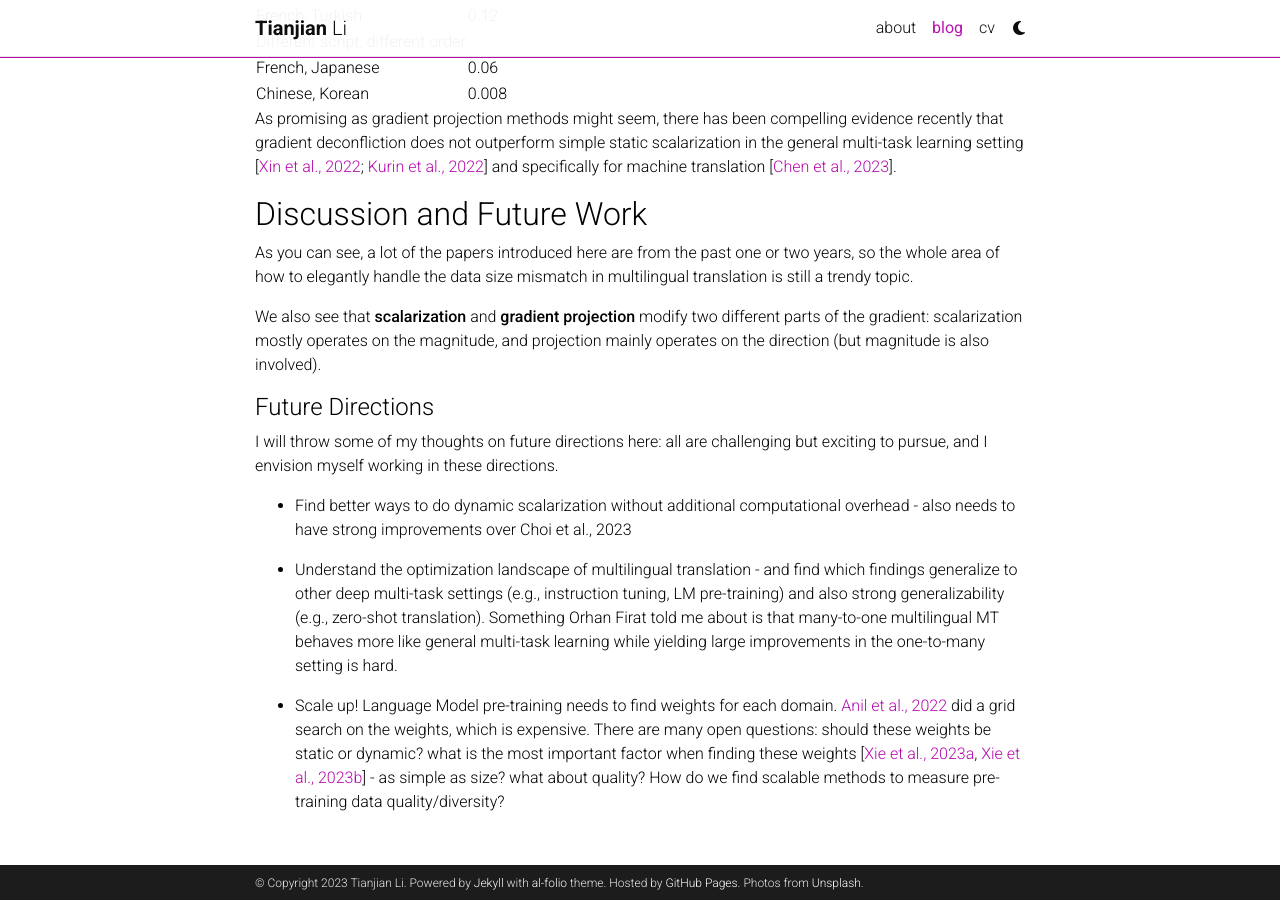
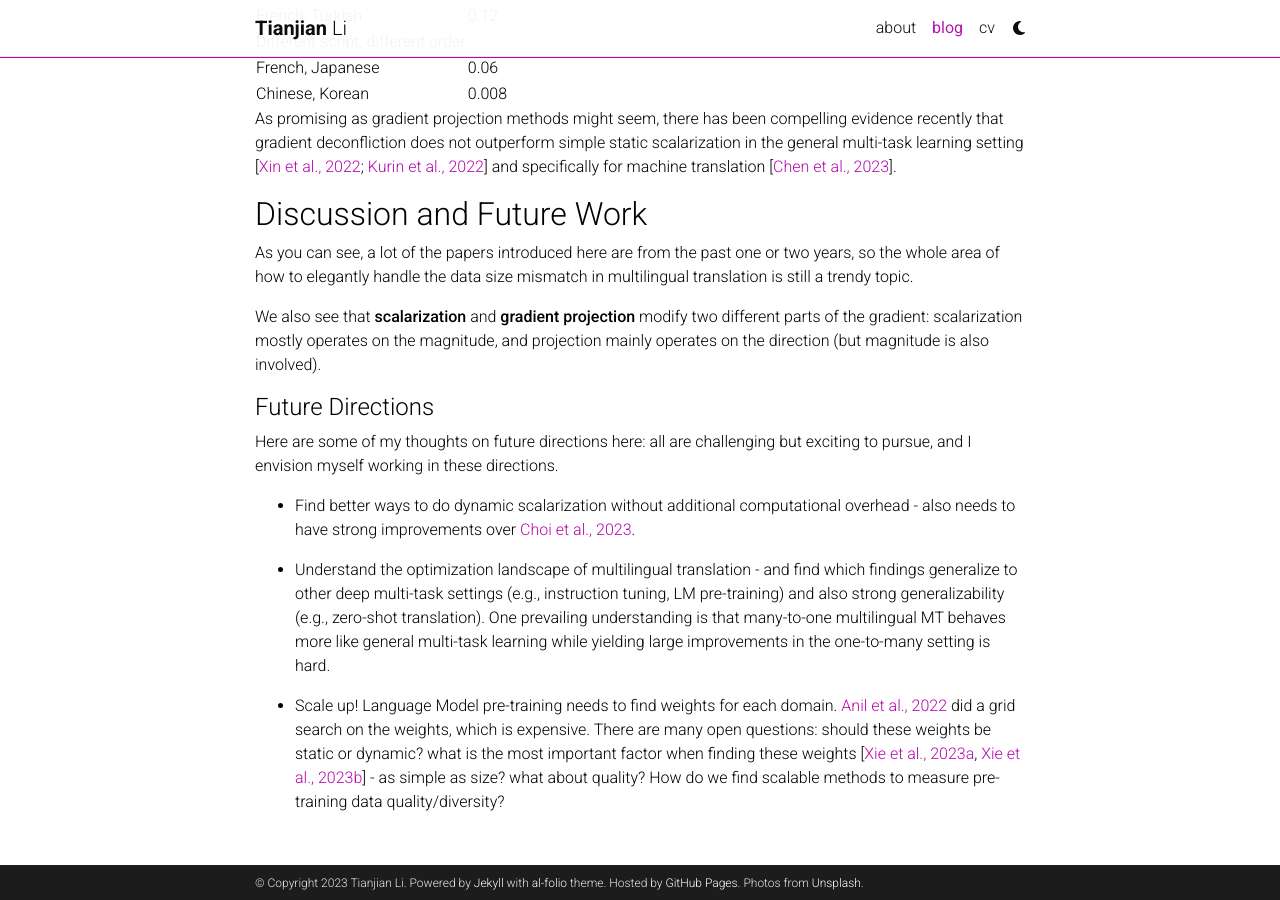
Before and after one commit to tianjianl/tianjianl.github.io, a Jekyll site: the page built from _posts/2023-11-08-mnmt.md, in a window 1280 px wide and 900 px high, scrolled down 5658 px. Built offline with Jekyll 4.4.1, drawn with Linux system fonts in a browser that asks for light colours; full-size pictures stand in for the smaller copies a plugin makes; comment, search, counter and statistics services are not loaded; a style sheet for code colours, icons or effects is not loaded.

Commit message:
fixed typos

```diff
--- a/_posts/2023-11-08-mnmt.md
+++ b/_posts/2023-11-08-mnmt.md
@@ -147,10 +147,10 @@ We also see that **scalarization** and **gradient projection** modify two differ
 
 #### Future Directions
 
-I will throw some of my thoughts on future directions here: all are challenging but exciting to pursue, and I envision myself working in these directions.
+Here are some of my thoughts on future directions here: all are challenging but exciting to pursue, and I envision myself working in these directions.
 
-- Find better ways to do dynamic scalarization without additional computational overhead - also needs to have strong improvements over Choi et al., 2023
+- Find better ways to do dynamic scalarization without additional computational overhead - also needs to have strong improvements over [Choi et al., 2023](https://openreview.net/forum?id=7RMGI4slcb).
 
-- Understand the optimization landscape of multilingual translation - and find which findings generalize to other deep multi-task settings (e.g., instruction tuning, LM pre-training) and also strong generalizability (e.g., zero-shot translation). Something Orhan Firat told me about is that many-to-one multilingual MT behaves more like general multi-task learning while yielding large improvements in the one-to-many setting is hard.
+- Understand the optimization landscape of multilingual translation - and find which findings generalize to other deep multi-task settings (e.g., instruction tuning, LM pre-training) and also strong generalizability (e.g., zero-shot translation). One prevailing understanding is that many-to-one multilingual MT behaves more like general multi-task learning while yielding large improvements in the one-to-many setting is hard.
 
 - Scale up! Language Model pre-training needs to find weights for each domain. [Anil et al., 2022](https://arxiv.org/abs/2305.10403) did a grid search on the weights, which is expensive. There are many open questions: should these weights be static or dynamic? what is the most important factor when finding these weights [[Xie et al., 2023a](https://arxiv.org/abs/2302.03169), [Xie et al., 2023b](https://arxiv.org/abs/2305.10429)] - as simple as size? what about quality? How do we find scalable methods to measure pre-training data quality/diversity?
```
